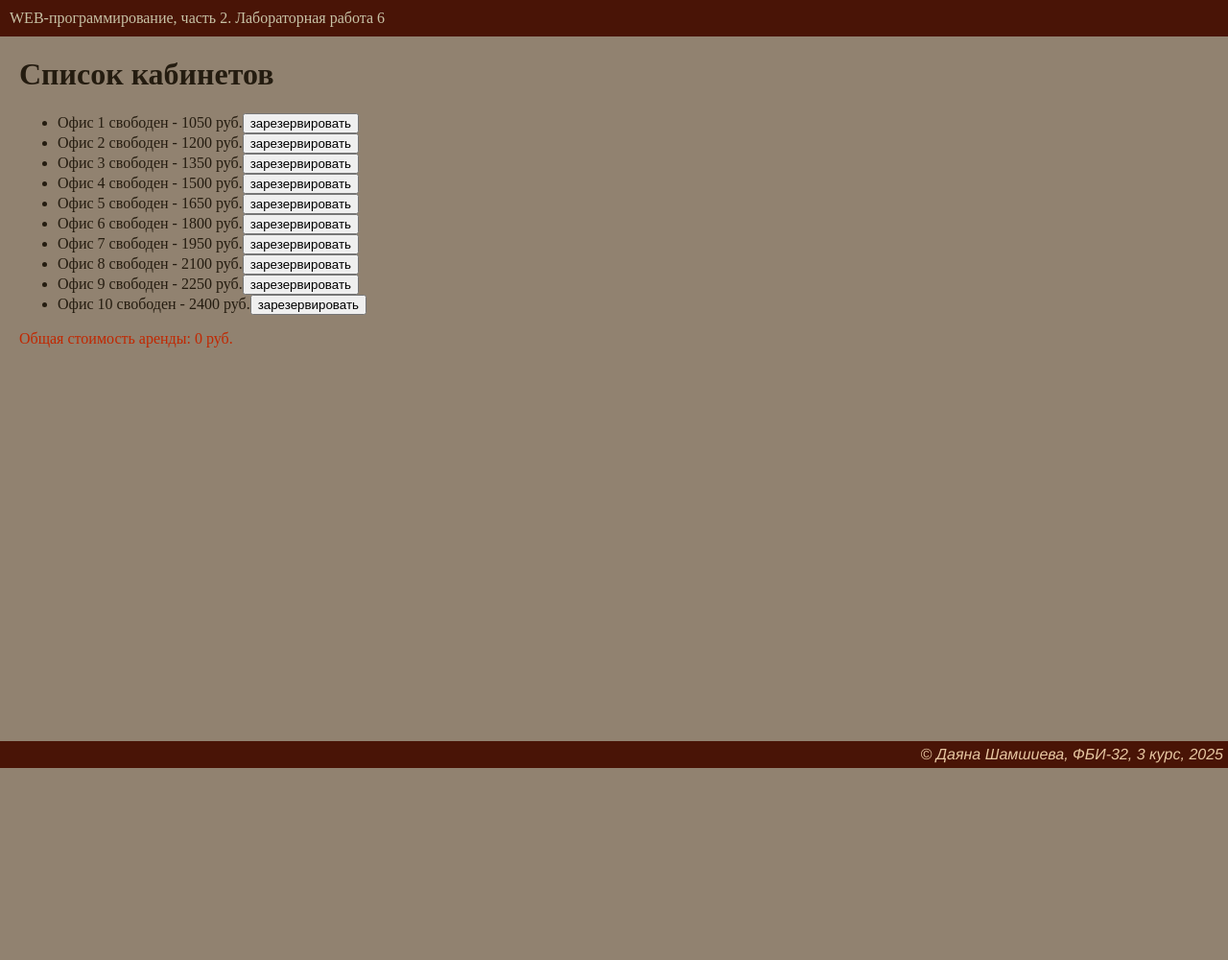
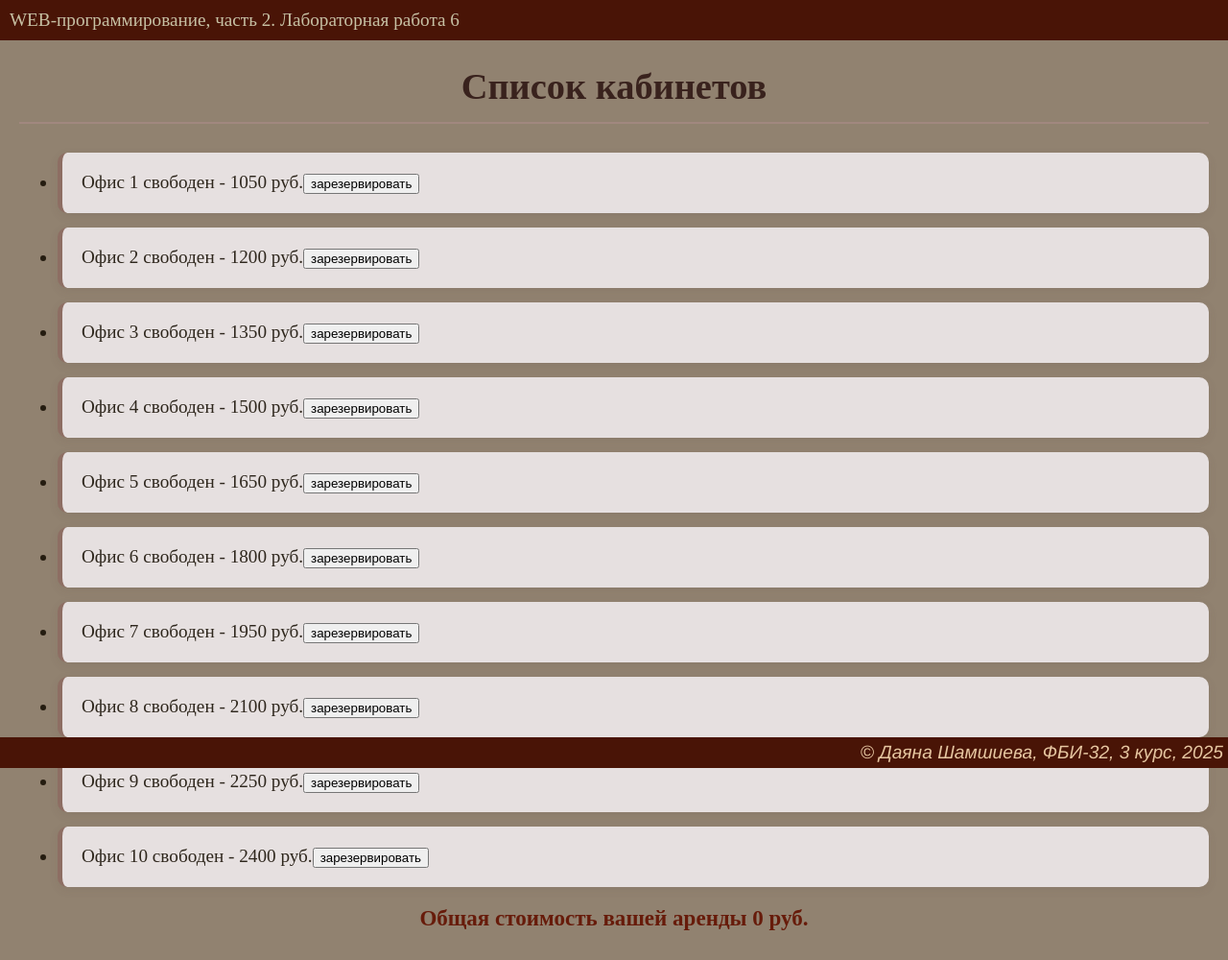
Before and after one commit to grufid/web-back-labs, a Flask app: page /lab6/ in a window 1280 px wide. Shown: the whole page at 96% size. Before the commit the page ends 800 px from the top, so only its background shows below. Run offline with Flask 3, Linux system fonts and the light colour scheme.

Commit message:
Стили

```diff
--- a/templates/lab6/lab6.html
+++ b/templates/lab6/lab6.html
@@ -28,6 +28,7 @@ function getOfficeList() {
         for (let i=0; i < office_list.length; i++) {
             const office = office_list[i];
             const li = document.createElement('li');
+            li.className = 'office-item';
             li.innerText = `Офис ${office.number}  ${office.tenant || 'свободен'} - ${office.price} руб.`;
 
              if (!office.tenant) {
@@ -48,7 +49,7 @@ function getOfficeList() {
 
             ul.appendChild(li);
         }
-        totalElement.innerText = `Общая стоимость аренды: ${totalPrice} руб.`;
+        totalElement.innerText = `Общая стоимость вашей аренды  ${totalPrice} руб.`;
     })
 }
 function booking(officeNumber){
@@ -135,10 +136,31 @@ document.addEventListener('DOMContentLoaded', function() {
     getOfficeList();
 });
 </script>
+<style>
+body {
+    font-size: larger;
+}
+h1 {
+    color: #39221d;
+    text-align: center;
+    margin-bottom: 30px;
+    padding-bottom: 15px;
+    border-bottom: 2px solid #A1887F;
+}
+.office-item {
+    background: rgb(230, 224, 224);
+    border-radius: 10px;
+    padding: 20px;
+    margin-bottom: 15px;
+    box-shadow: 0 3px 10px rgba(93, 64, 55, 0.1);
+    border-left: 5px solid #8D6E63;
+    transition: transform 0.3s, box-shadow 0.3s;
+}
+</style>
 {% endblock %}
 
 {% block main %}
     <h1>Список кабинетов</h1>
     <ul id="office-list"></ul>
-    <div id="total-price" style="color:rgb(193, 39, 0)"></div>
+    <div id="total-price" style="font-weight:bolder; font-size:larger; text-align: center; color:rgb(103, 27, 10)"></div>
 {% endblock %}
```
